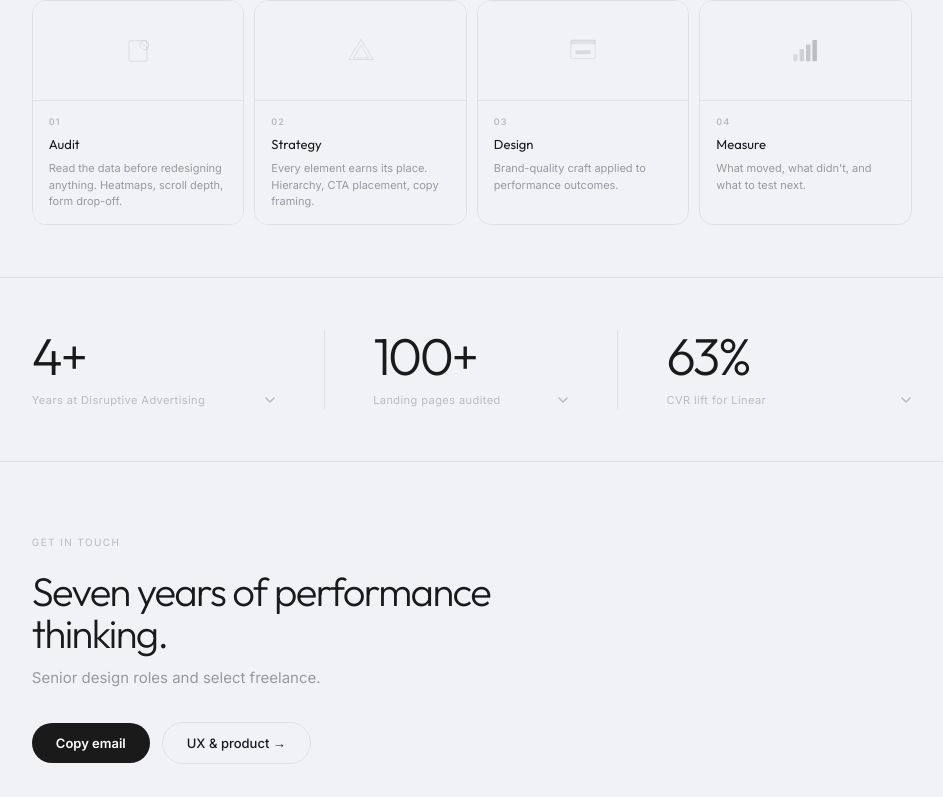
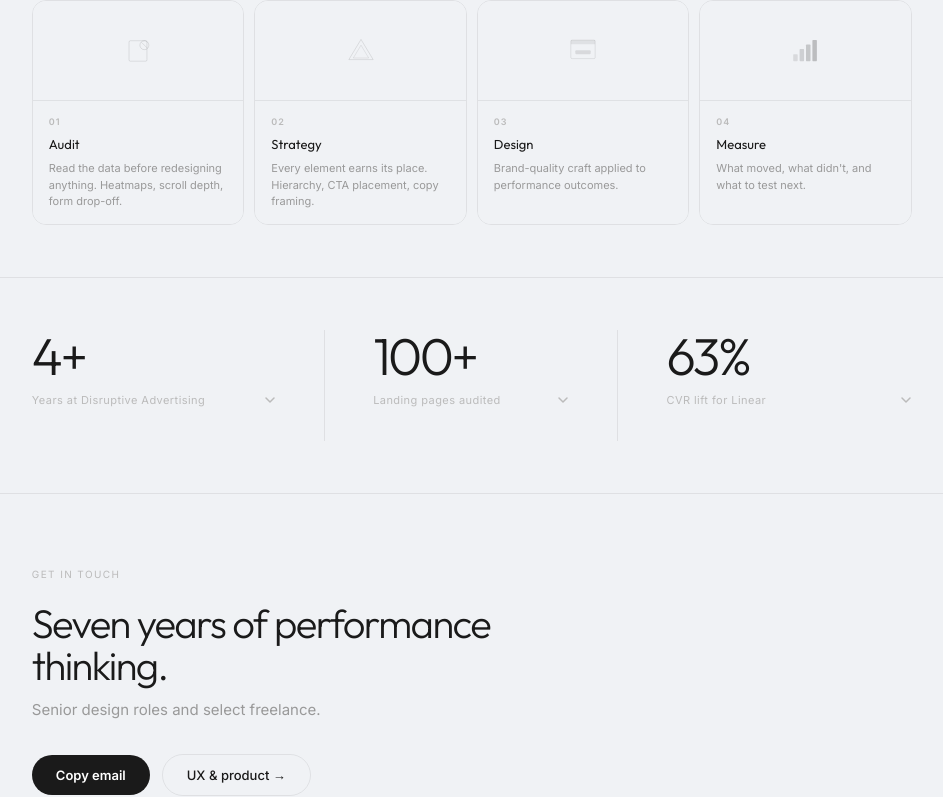
Before and after one commit to cmoff13/corbin-portfolio, a Next.js app: page /web in a window 1280 px wide. Shown: the part 1382-2179 px from the top of the page, without its empty margins (45-988 px from the left). Built offline with nearby package versions, Linux system fonts and the light colour scheme; no server answers; a web font is replaced by a local one.

Commit message:
fix: process card gap, stats row padding

```diff
--- a/src/app/web/page.tsx
+++ b/src/app/web/page.tsx
@@ -204,11 +204,11 @@ export default function WebPage() {
           {sectionLabel('How I work')}
           <div style={{ maxWidth: 880, display: 'grid', gridTemplateColumns: isMobile ? 'repeat(2,1fr)' : 'repeat(4,1fr)', gap: 10 }}>
             {PROCESS.map(step => (
-              <div key={step.num} style={{ borderRadius: 14, overflow: 'hidden', border: LINE }}>
+              <div key={step.num} style={{ borderRadius: 14, overflow: 'hidden', border: LINE, display: 'flex', flexDirection: 'column' }}>
                 <div style={{ height: 100, background: BG, display: 'flex', alignItems: 'center', justifyContent: 'center', borderBottom: LINE }}>
                   {step.svg}
                 </div>
-                <div style={{ padding: '14px 16px', background: BG }}>
+                <div style={{ padding: '14px 16px', background: BG, flex: 1 }}>
                   <div style={{ fontFamily: "'Inter', sans-serif", fontSize: 9, color: '#bbb', fontWeight: 600, letterSpacing: '0.1em', textTransform: 'uppercase' as const, marginBottom: 5 }}>{step.num}</div>
                   <div style={{ fontFamily: "'Outfit', sans-serif", fontSize: 13, color: '#1a1a1a', marginBottom: 5 }}>{step.title}</div>
                   <div style={{ fontFamily: "'Inter', sans-serif", fontSize: 11, color: '#999', lineHeight: 1.5 }}>{step.desc}</div>
@@ -233,7 +233,8 @@ export default function WebPage() {
                   key={s.num}
                   onClick={() => setActiveStat(activeStat === i ? null : i)}
                   style={{
-                    padding: isMobile ? '24px 0' : `0`,
+                    paddingTop: isMobile ? '24px' : 0,
+                    paddingBottom: isMobile ? '24px' : '32px',
                     paddingLeft: padL,
                     paddingRight: padR,
                     borderRight: !isMobile && i < 2 ? LINE : 'none',
```
